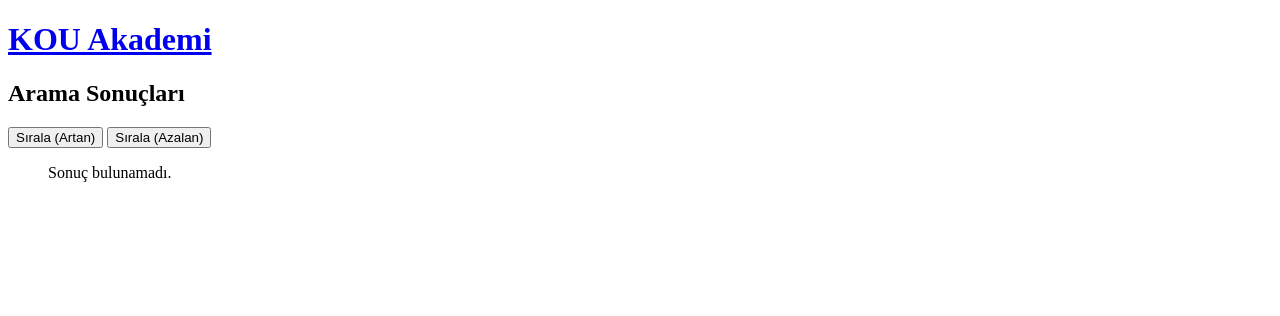
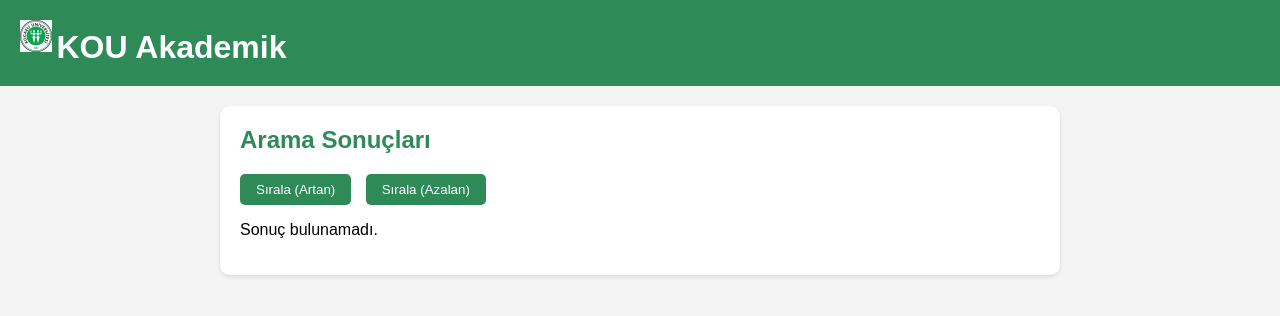
Before and after one commit to y-e-sryldz/web_scraping, a Flask app: page /search-yap/1 in a window 1280 px wide. Shown: the top 316 px of the page. Run offline with Flask 3, Linux system fonts and the light colour scheme; data that the repository does not hold is empty.

Commit message:
tasarım azıcık düzenlendi

```diff
--- /dev/null
+++ b/static/search_results.css
@@ -0,0 +1,87 @@
+body {
+    font-family: Arial, sans-serif;
+    margin: 0;
+    padding: 0;
+    background-color: #f4f4f4;
+}
+
+.google {
+    background-color: #2E8B57;
+    padding: 20px;
+}
+
+.google h1 {
+    color: white;
+    margin: 0;
+}
+
+.search-results {
+    max-width: 800px;
+    margin: 20px auto;
+    background-color: white;
+    padding: 20px;
+    border-radius: 10px;
+    box-shadow: 0 2px 4px rgba(0, 0, 0, 0.1);
+}
+
+.search-results h2 {
+    color: #2E8B57;
+    margin-top: 0;
+}
+
+.search-results button {
+    background-color: #2E8B57;
+    color: white;
+    border: none;
+    padding: 8px 16px;
+    margin-right: 10px;
+    border-radius: 5px;
+    cursor: pointer;
+    transition: background-color 0.3s ease;
+}
+
+.search-results button:hover {
+    background-color: #228B22;
+}
+
+ul {
+    list-style-type: none;
+    padding: 0;
+}
+
+li {
+    border-bottom: 1px solid #eee;
+    padding: 10px 0;
+}
+
+a {
+    text-decoration: none;
+    color: #333;
+}
+
+a:hover {
+    color: #2E8B57;
+}
+
+span {
+    color: #888;
+}
+
+
+#favicon-container {
+    display: inline-block;
+    width: 32px; /* Favicon genişliği */
+    height: 32px; /* Favicon yüksekliği */
+    overflow: hidden;
+}
+
+#favicon {
+    width: 100%;
+    height: auto;
+}
+
+#google_logo h1 {
+    display: inline-block;
+    vertical-align: middle;
+    margin: 0;
+}
--- a/templates/search_results.html
+++ b/templates/search_results.html
@@ -4,23 +4,25 @@
     <meta charset="UTF-8">
     <meta name="viewport" content="width=device-width, initial-scale=1.0">
     <title>Arama Sonuçları</title>
+    <link rel="stylesheet" type="text/css" href="{{ url_for('static', filename='search_results.css') }}">
 </head>
 <body>
-<div class="google">
-    <a href="#" id="google_logo"><h1>KOU Akademi</h1></a>
+<div class="google" id="google-header">
+     <span id="favicon-container"><img src="img/icon.ico" alt="Favicon" id="favicon"></span>
+    <a href="#" id="google_logo"><h1>KOU Akademik</h1></a>
 </div>
 
-<div class="search-results">
-    <h2>Arama Sonuçları</h2>
-    <button onclick="sortBy('asc')">Sırala (Artan)</button>
-    <button onclick="sortBy('desc')">Sırala (Azalan)</button>
-    <ul id="search-results">
+<div class="search-results" id="search-results-container">
+    <h2 class="search-results-title">Arama Sonuçları</h2>
+    <button onclick="sortBy('asc')" class="sort-button" id="asc-button">Sırala (Artan)</button>
+    <button onclick="sortBy('desc')" class="sort-button" id="desc-button">Sırala (Azalan)</button>
+    <ul class="search-results-list" id="search-results-list">
         {% if results %}
             {% for result in results %}
-                <li>
-                    <a href="{{ result['link url'] }}">{{ result['yayin adi'] }}</a>
-                    <a href="{{ result['pdf link url'] }}">{{ result['pdf link text'] }}</a>
-                    <span>Alıntı Sayısı: {{ result['pdf alinti sayisi'] }}</span>
+                <li class="search-result-item">
+                    <a href="{{ result['link url'] }}" class="result-link">{{ result['yayin adi'] }}</a>
+                    <a href="{{ result['pdf link url'] }}" class="pdf-link">{{ result['pdf link text'] }}</a>
+                    <span class="citation-count">Alıntı Sayısı: {{ result['pdf alinti sayisi'] }}</span>
                 </li>
             {% endfor %}
         {% else %}
@@ -36,7 +38,7 @@
         var xhr = new XMLHttpRequest();
         xhr.onreadystatechange = function() {
             if (xhr.readyState == 4 && xhr.status == 200) {
-                document.getElementById("search-results").innerHTML = xhr.responseText;
+                document.getElementById("search-results-list").innerHTML = xhr.responseText;
             }
         };
         xhr.open("GET", "/search?order_by=pdf_alinti_sayisi&ascending=" + (order === 'asc'), true);
```
Also changed, not shown: static/main.css (+30 -2 lines), templates/main.html (+10 -4 lines), img/icon.ico (renamed from templates/icon.ico), img/icon.png (added), img/images.png (added).
